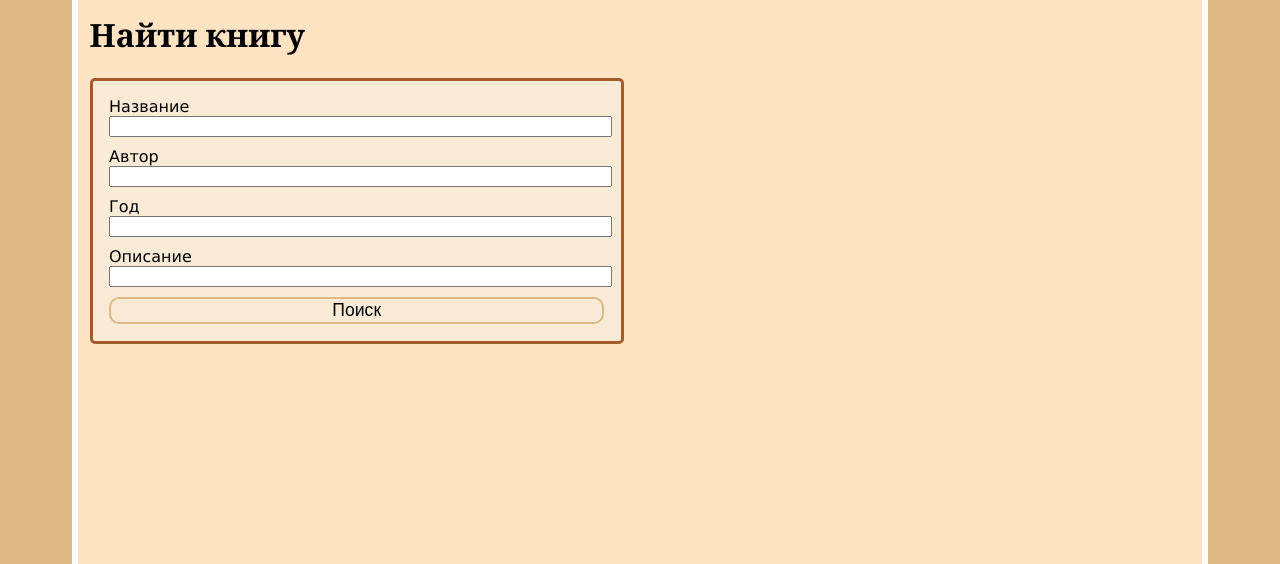
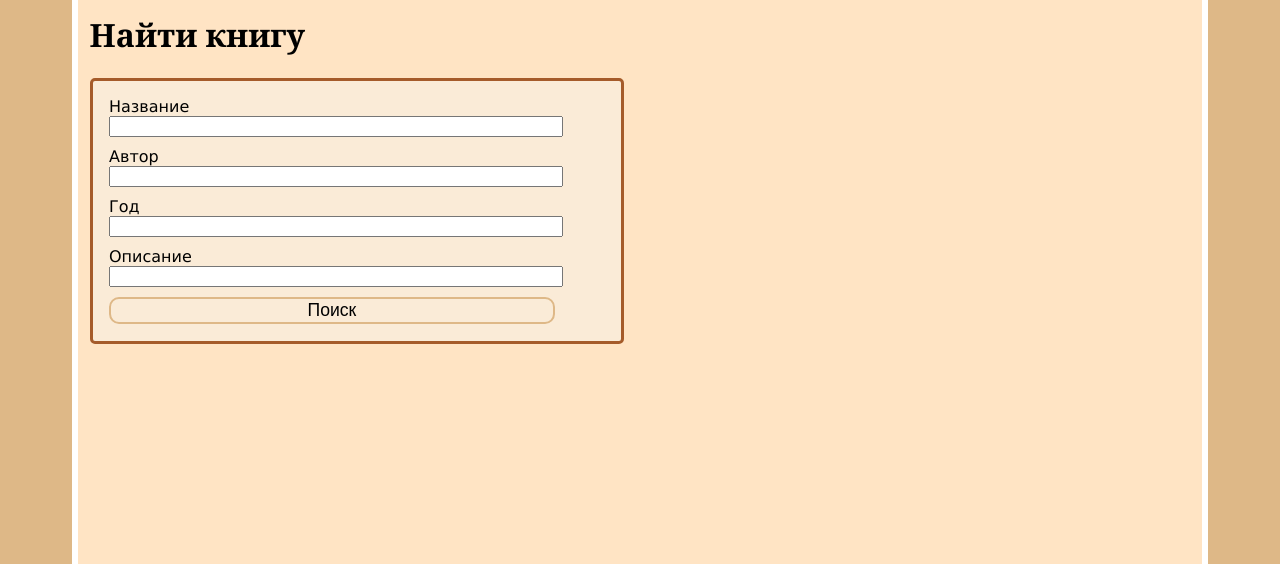
Before and after one commit to vkirs229037/ks_project, a Flask app: page /library/search in a window 1280 px wide. Shown: the part 35-599 px from the top of the page. Run offline with Flask 3, Linux system fonts and the light colour scheme; data that the repository does not hold is empty.

Commit message:
Чуть подправил размер полей ввода

```diff
--- a/app/static/css/search.css
+++ b/app/static/css/search.css
@@ -9,8 +9,13 @@
     width: 60%;
 }
 
-.search input {
-    width: 100%;
+.search-field {
+    display: flex;
+    flex-direction: column;
+}
+
+.search-field input {
+    width: 90%;
 }
 
 .search button {
@@ -18,6 +23,7 @@
     border: 2px solid burlywood;
     border-radius: 10px;
     font-size: 110%;
+    width: 90%;
 }
 
 .search button:hover {
```
